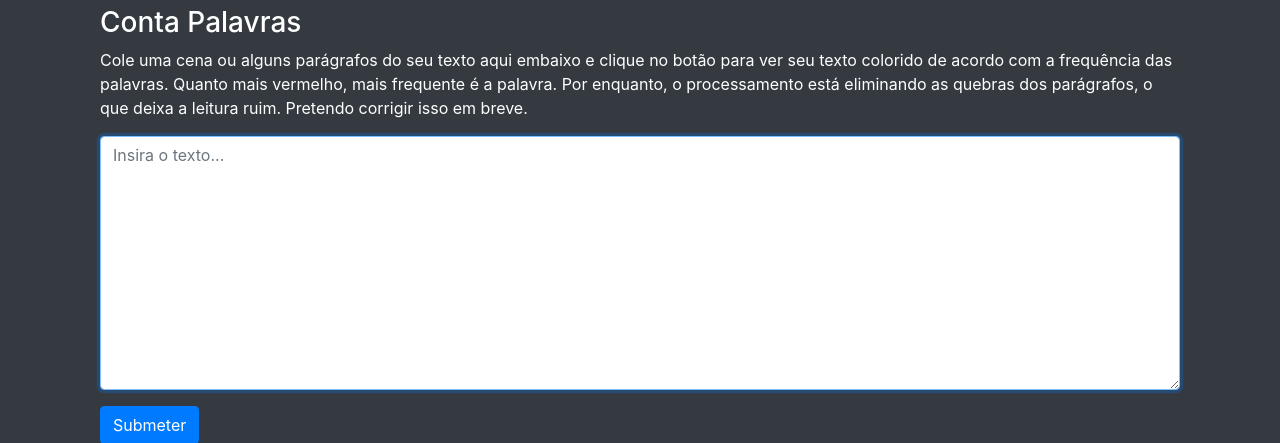
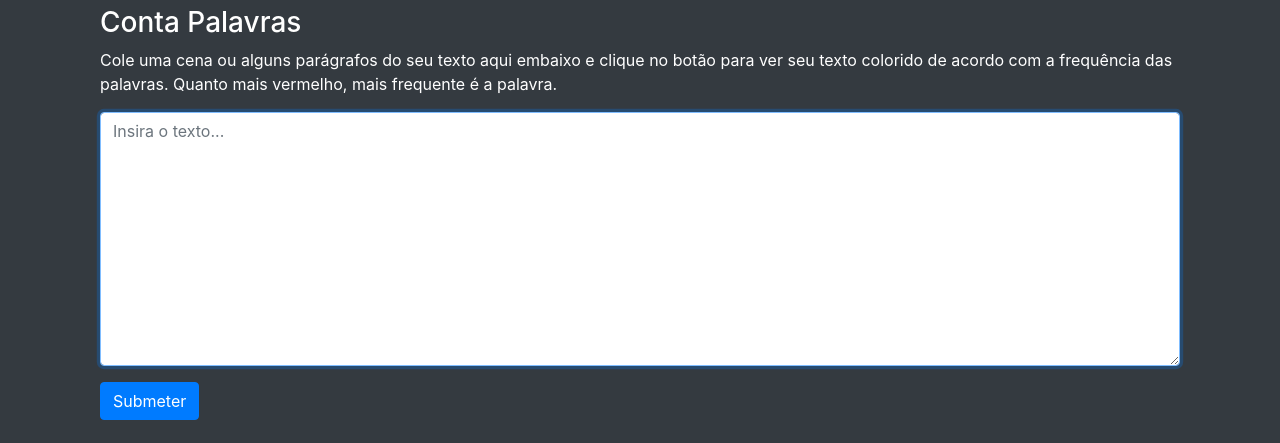
Before and after one commit to jonasfd/werbos, a Flask app: page /conta_palavras in a window 1280 px wide. Shown: the part 66-509 px from the top of the page. Run offline with Flask 2, Linux system fonts and the light colour scheme; some libraries are stand-ins or nearby versions.

Commit message:
Changed text in conta palavras

```diff
--- a/templates/conta_palavras.html
+++ b/templates/conta_palavras.html
@@ -5,9 +5,7 @@
         <h3>Conta Palavras</h3>
 
         <p>Cole uma cena ou alguns parágrafos do seu texto aqui embaixo e clique no botão para ver seu texto colorido
-        de acordo com a frequência das palavras. Quanto mais vermelho, mais frequente é a palavra. Por enquanto, o
-        processamento está eliminando as quebras dos parágrafos, o que deixa a leitura ruim. Pretendo corrigir isso
-        em breve.</p>
+        de acordo com a frequência das palavras. Quanto mais vermelho, mais frequente é a palavra.</p>
         <form role="form" method='POST' action='/conta_palavras'>
             <div class="form-group">
                 <textarea name="text" cols=40 rows=10 class="form-control" id="text-box" placeholder="Insira o texto..."
```
